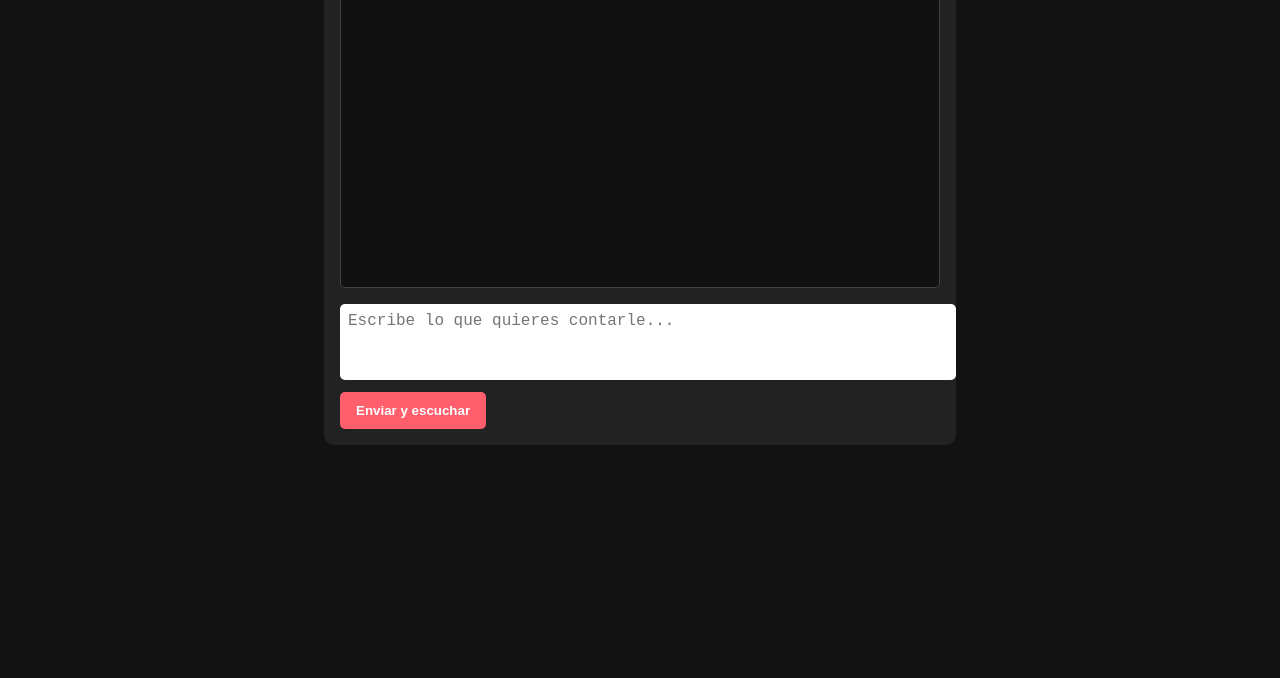
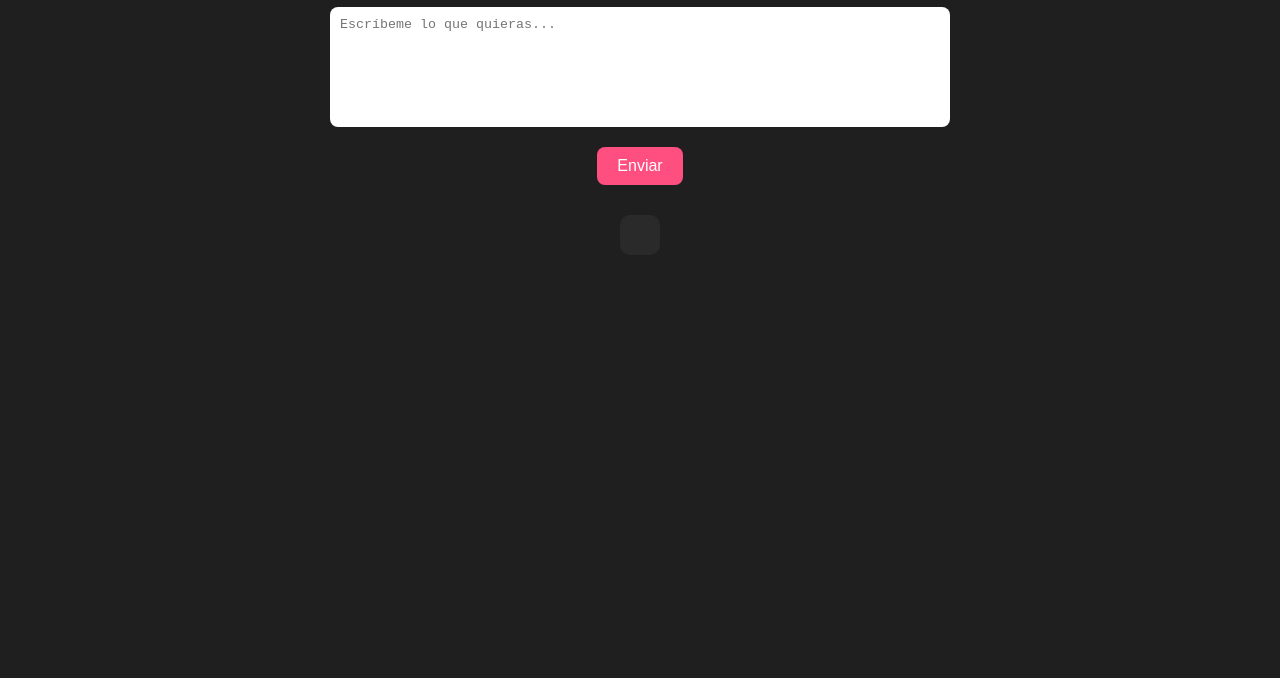
Before and after one commit to navizemogmar-png/NoviaIA, a plain HTML site: page index.html in a window 1280 px wide. Shown: the part 122-800 px from the top of the page. Drawn offline with Linux system fonts and the light colour scheme.

Commit message:
Update index.html

```diff
--- a/index.html
+++ b/index.html
@@ -2,99 +2,86 @@
 <html lang="es">
 <head>
   <meta charset="UTF-8" />
-<meta name="viewport" content="width=device-width, initial-scale=1" />
-<title>Acompañante Virtual Gratis</title>
+  <meta name="viewport" content="width=device-width, initial-scale=1.0"/>
+  <title>NoviaIA 💋</title>
   <style>
     body {
-    background: #121212; color: #eee; font-family: Arial, sans-serif; margin: 0; padding: 0;
+      font-family: Arial, sans-serif;
+      background-color: #1f1f1f;
+      color: #f4f4f4;
+      display: flex;
+      flex-direction: column;
+      align-items: center;
+      padding: 40px;
     }
-  header {
-    background: linear-gradient(135deg, #ff5f6d, #ffc371);
-    padding: 1rem; text-align: center; font-size: 1.5rem; font-weight: bold;
-  }
-  main {
-    max-width: 600px; margin: 1rem auto; background: #222; border-radius: 10px; padding: 1rem;
-  }
-  #chat {
-    height: 300px; overflow-y: auto; border: 1px solid #444; padding: 0.5rem; margin-bottom: 1rem;
-    background: #111; border-radius: 5px;
-  }
-  .message {
-    margin-bottom: 0.7rem;
-  }
-  .user { color: #ff5f6d; }
-  .bot { color: #ffc371; }
+
     textarea {
-    width: 100%; height: 60px; border-radius: 5px; border: none; padding: 0.5rem; font-size: 1rem;
+      width: 100%;
+      max-width: 600px;
+      height: 100px;
+      margin-bottom: 20px;
+      padding: 10px;
+      border-radius: 8px;
+      border: none;
       resize: none;
     }
+
     button {
-    margin-top: 0.5rem; padding: 0.7rem 1rem; background: #ff5f6d; color: #fff; border: none;
-    border-radius: 5px; font-weight: bold; cursor: pointer;
+      padding: 10px 20px;
+      border: none;
+      border-radius: 8px;
+      background-color: #ff4f81;
+      color: white;
+      font-size: 16px;
+      cursor: pointer;
     }
-  button:hover { background: #e14c5a; }
+
+    .respuesta {
+      margin-top: 30px;
+      white-space: pre-wrap;
+      max-width: 600px;
+      background-color: #2a2a2a;
+      padding: 20px;
+      border-radius: 10px;
+    }
   </style>
 </head>
 <body>
-<header>Acompañante Virtual Gratis</header>
-<main>
-  <div id="chat"></div>
-  <textarea id="input" placeholder="Escribe lo que quieres contarle..."></textarea>
-  <button id="sendBtn">Enviar y escuchar</button>
-</main>
+
+  <h1>Tu Novia IA 💖</h1>
+  <textarea id="input" placeholder="Escríbeme lo que quieras..."></textarea>
+  <button onclick="enviarMensaje()">Enviar</button>
+
+  <div class="respuesta" id="respuesta"></div>
 
   <script>
-  const chat = document.getElementById('chat');
-  const input = document.getElementById('input');
-  const sendBtn = document.getElementById('sendBtn');
+    const API_URL = 'https://ConcreteUnawarePublishing--navizemogmar.repl.co';
 
-  // URL backend correcta para local o producción
-  const API_URL = window.location.hostname === 'localhost'
-    ? 'http://localhost:3000'
-    : 'https://nodejs.navizemogmar.replit.dev';
+    async function enviarMensaje() {
+      const input = document.getElementById("input").value;
+      const respuestaDiv = document.getElementById("respuesta");
 
-  function addMessage(text, sender) {
-    const div = document.createElement('div');
-    div.classList.add('message', sender);
-    div.textContent = text;
-    chat.appendChild(div);
-    chat.scrollTop = chat.scrollHeight;
+      respuestaDiv.innerText = "Escribiendo...";
+
+      try {
+        const res = await fetch(`${API_URL}/chat`, {
+          method: "POST",
+          headers: { "Content-Type": "application/json" },
+          body: JSON.stringify({ message: input }),
+        });
+
+        if (!res.ok) {
+          const error = await res.text();
+          throw new Error(error);
         }
 
-  async function getBotResponse(message) {
-    try {
-      const response = await fetch(`${API_URL}/chat`, {
-        method: 'POST',
-        headers: { 'Content-Type': 'application/json' },
-        body: JSON.stringify({ message }),
-      });
-      if (!response.ok) return "Lo siento, algo falló en la IA.";
-      const data = await response.json();
-      return data.reply || "No puedo responder ahora.";
-    } catch (e) {
-      return "Error al conectar con la IA.";
+        const data = await res.json();
+        respuestaDiv.innerText = data.response;
+      } catch (error) {
+        respuestaDiv.innerText = "Hubo un error: " + error.message;
+        console.error(error);
       }
     }
-
-  function textToSpeech(text) {
-    const utterance = new SpeechSynthesisUtterance(text);
-    utterance.lang = 'es-ES';
-    utterance.rate = 1;
-    utterance.pitch = 1;
-    speechSynthesis.speak(utterance);
-  }
-
-  sendBtn.onclick = async () => {
-    const userText = input.value.trim();
-    if (!userText) return;
-    addMessage(userText, 'user');
-    input.value = '';
-    addMessage('Pensando...', 'bot');
-
-    const botResponse = await getBotResponse(userText);
-    chat.lastChild.textContent = botResponse;
-    textToSpeech(botResponse);
-  };
   </script>
 </body>
 </html>
```
Lines whose indentation alone changed are shown as unchanged.
